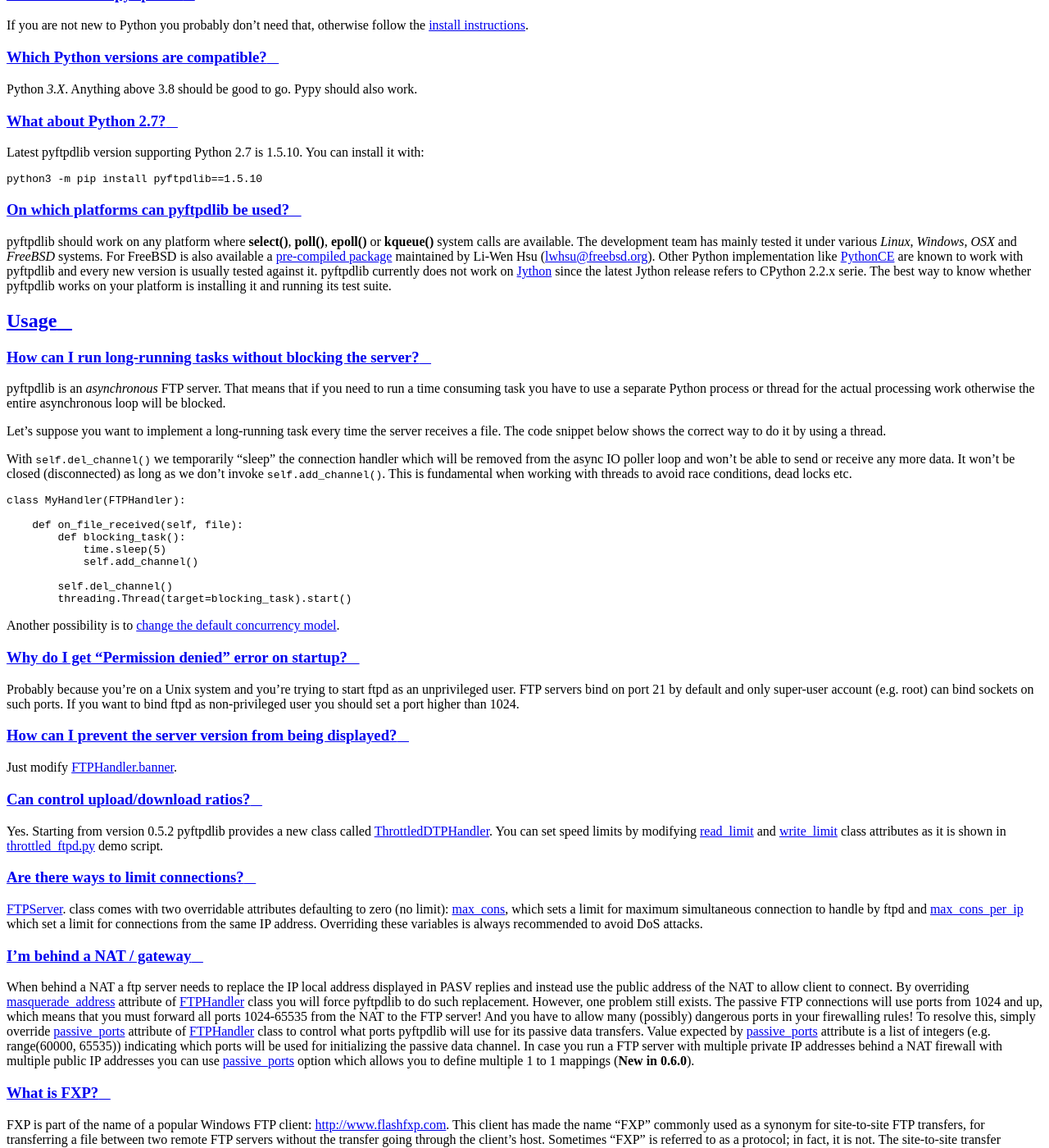
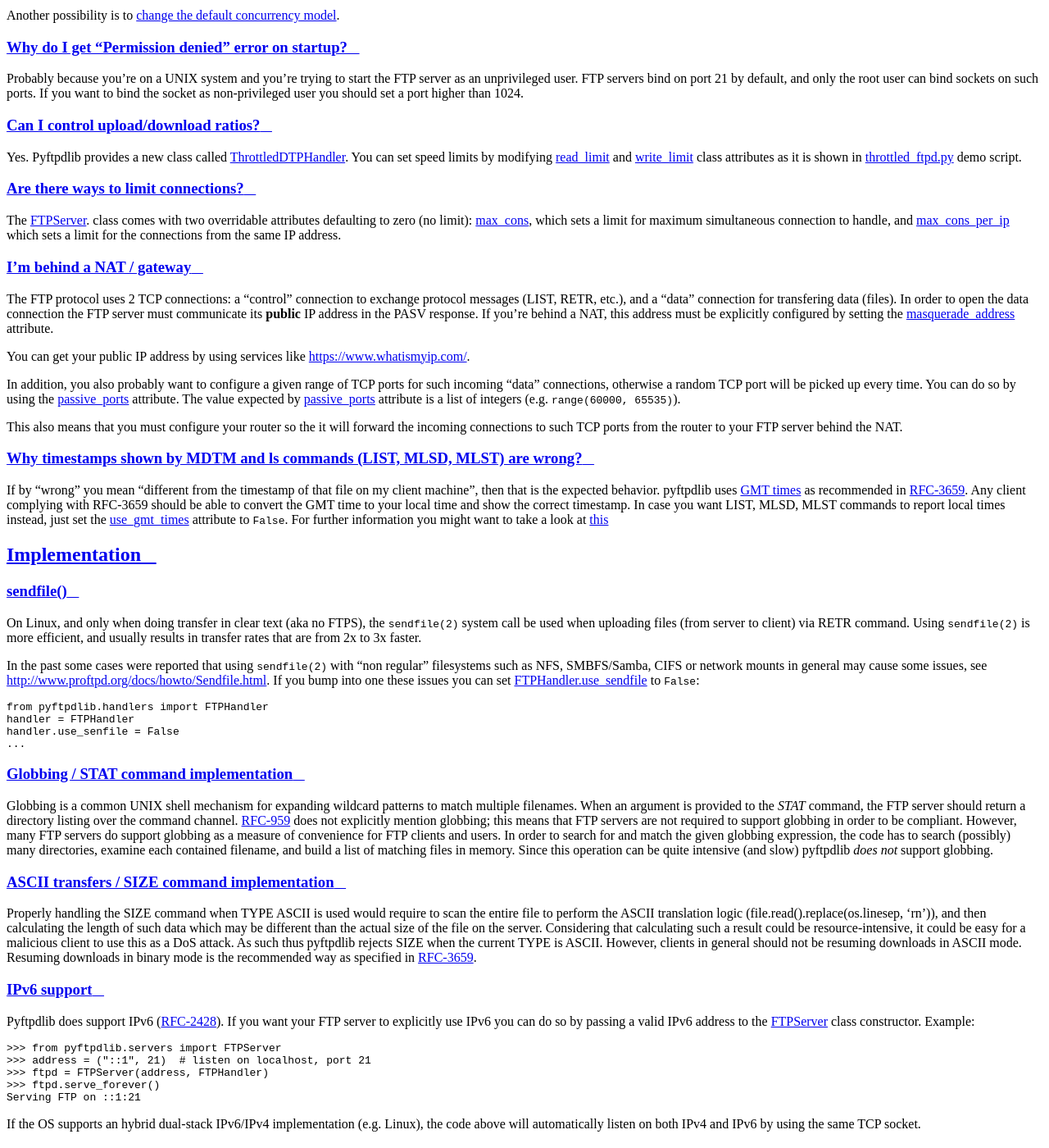
Before and after one commit to giampaolo/pyftpdlib, a Sphinx documentation site: the page built from docs/faqs.rst, in a window 1280 px wide and 1400 px high, scrolled down 2785 px. Shown: the whole window at 82% size. Built offline with Sphinx 7.4.7 and the Read the Docs theme 2.0.0, drawn with Linux system fonts in a browser that asks for light colours; formulas are drawn with MathJax 3; comment, search, counter and statistics services are not loaded; some of the changed text lies outside the part shown.

Commit message:
rewrite FAQs

```diff
--- a/docs/faqs.rst
+++ b/docs/faqs.rst
@@ -16,61 +16,22 @@
 I'm not a python programmer. Can I use it anyway?
 -------------------------------------------------
 
-Yes. pyftpdlib is a fully working FTP server implementation that can be run
-"as is". For example you could run an anonymous ftp server from cmd-line by
-running:
+Yes. Pyftpdlib is a fully working FTP server implementation that can be run
+"as is". For example, you could run an anonymous FTP server with write access
+from command line by running:
 
 .. code-block:: sh
 
-    $ sudo python3 -m pyftpdlib
-    [I 13-02-20 14:16:36] >>> starting FTP server on 0.0.0.0:8021 <<<
+    $ python3 -m pyftpdlib -w
+    RuntimeWarning: write permissions assigned to anonymous user.
+    [I 13-02-20 14:16:36] >>> starting FTP server on 0.0.0.0:2121 <<<
     [I 13-02-20 14:16:36] poller: <class 'pyftpdlib.ioloop.Epoll'>
     [I 13-02-20 14:16:36] masquerade (NAT) address: None
     [I 13-02-20 14:16:36] passive ports: None
     [I 13-02-20 14:16:36] use sendfile(2): True
 
 This is useful in case you want a quick and dirty way to share a directory
-without, say, installing and configuring samba. Starting from version 0.6.0
-options can be passed to the command line (see ``python3 -m pyftpdlib --help``
-to see all available options). Examples:
-
-Anonymous FTP server with write access:
-
-.. code-block:: sh
-
-    $ sudo python3 -m pyftpdlib -w
-    ~pyftpdlib-1.3.1-py2.7.egg/pyftpdlib/authorizers.py:265: RuntimeWarning: write permissions assigned to anonymous user.
-    [I 13-02-20 14:16:36] >>> starting FTP server on 0.0.0.0:8021 <<<
-    [I 13-02-20 14:16:36] poller: <class 'pyftpdlib.ioloop.Epoll'>
-    [I 13-02-20 14:16:36] masquerade (NAT) address: None
-    [I 13-02-20 14:16:36] passive ports: None
-    [I 13-02-20 14:16:36] use sendfile(2): True
-
-Listen on a different ip/port:
-
-.. code-block:: sh
-
-    $ python3 -m pyftpdlib -i 127.0.0.1 -p 8021
-    [I 13-02-20 14:16:36] >>> starting FTP server on 0.0.0.0:8021 <<<
-    [I 13-02-20 14:16:36] poller: <class 'pyftpdlib.ioloop.Epoll'>
-    [I 13-02-20 14:16:36] masquerade (NAT) address: None
-    [I 13-02-20 14:16:36] passive ports: None
-    [I 13-02-20 14:16:36] use sendfile(2): True
-
-
-Customizing ftpd for basic tasks like adding users or deciding where log file
-should be placed is mostly simply editing variables. This is basically like
-learning how to edit a common unix ftpd.conf file and doesn't really require
-Python knowledge. Customizing ftpd more deeply requires a python script which
-imports pyftpdlib to be written separately. An example about how this could be
-done are the scripts contained in the
-`demo directory <https://github.com/giampaolo/pyftpdlib/tree/master/demo>`__.
-
-Getting help
-------------
-
-There's a mailing list available at:
-http://groups.google.com/group/pyftpdlib/topics
+without, say, installing and configuring Samba.
 
 Installing and compatibility
 ============================
@@ -78,8 +39,11 @@
 How do I install pyftpdlib?
 ---------------------------
 
-If you are not new to Python you probably don't need that, otherwise follow the
-`install instructions <install.html>`__.
+.. code-block:: sh
+
+    $ python3 -m pip install pyftpdlib
+
+Also see  `install instructions <install.html>`__.
 
 Which Python versions are compatible?
 -------------------------------------
@@ -94,25 +58,14 @@
 
 .. code-block:: sh
 
-    python3 -m pip install pyftpdlib==1.5.10
+    python2 -m pip install pyftpdlib==1.5.10
 
 On which platforms can pyftpdlib be used?
 -----------------------------------------
 
 pyftpdlib should work on any platform where **select()**, **poll()**,
-**epoll()** or **kqueue()** system calls are available.
-The development team has mainly tested it under various *Linux*, *Windows*,
-*OSX* and *FreeBSD* systems.
-For FreeBSD is also available a
-`pre-compiled package <http://www.freshports.org/ftp/py-pyftpdlib/>`__
-maintained by Li-Wen Hsu (lwhsu@freebsd.org).
-Other Python implementation like
-`PythonCE <http://pythonce.sourceforge.net/>`__ are known to work with
-pyftpdlib and every new version is usually tested against it.
-pyftpdlib currently does not work on `Jython <http://www.jython.org/>`__
-since the latest Jython release refers to CPython 2.2.x serie. The best way
-to know whether pyftpdlib works on your platform is installing it and running
-its test suite.
+**epoll()** or **kqueue()** system calls are available, namely UNIX and
+Windows.
 
 Usage
 =====
@@ -121,13 +74,11 @@
 -------------------------------------------------------------
 
 pyftpdlib is an *asynchronous* FTP server. That means that if you need to run a
-time consuming task you have to use a separate Python process or thread for the
-actual processing work otherwise the entire asynchronous loop will be blocked.
+time consuming task you have to use a separate Python process or thread,
+otherwise the entire asynchronous loop will be blocked.
 
 Let's suppose you want to implement a long-running task every time the server
-receives a file. The code snippet below shows the correct way to do it by using
-a thread.
-
+receives a file. The code snippet below shows how.
 With ``self.del_channel()`` we temporarily "sleep" the connection handler which
 will be removed from the async IO poller loop and won't be able to send or
 receive any more data. It won't be closed (disconnected) as long as we don't
@@ -152,20 +103,15 @@
 Why do I get "Permission denied" error on startup?
 --------------------------------------------------
 
-Probably because you're on a Unix system and you're trying to start ftpd as an
-unprivileged user. FTP servers bind on port 21 by default and only super-user
-account  (e.g. root) can bind sockets on such ports. If you want to bind
-ftpd as non-privileged user you should set a port higher than 1024.
+Probably because you're on a UNIX system and you're trying to start the FTP
+server as an unprivileged user. FTP servers bind on port 21 by default, and
+only the root user can bind sockets on such ports. If you want to bind the
+socket as non-privileged user you should set a port higher than 1024.
 
-How can I prevent the server version from being displayed?
-----------------------------------------------------------
+Can I control upload/download ratios?
+-------------------------------------
 
-Just modify `FTPHandler.banner <api.html#pyftpdlib.handlers.FTPHandler.banner>`__.
-
-Can control upload/download ratios?
------------------------------------
-
-Yes. Starting from version 0.5.2 pyftpdlib provides a new class called
+Yes. Pyftpdlib provides a new class called
 `ThrottledDTPHandler <api.html#pyftpdlib.handlers.ThrottledDTPHandler>`__.
 You can set speed limits by modifying
 `read_limit <api.html#pyftpdlib.handlers.ThrottledDTPHandler.read_limit>`__
@@ -178,71 +124,50 @@
 Are there ways to limit connections?
 ------------------------------------
 
-`FTPServer <api.html#pyftpdlib.servers.FTPServer>`__. class comes with two
-overridable attributes defaulting to zero
-(no limit): `max_cons <api.html#pyftpdlib.servers.FTPServer.max_cons>`__,
-which sets a limit for maximum simultaneous
-connection to handle by ftpd and
+The `FTPServer <api.html#pyftpdlib.servers.FTPServer>`__. class comes with two
+overridable attributes defaulting to zero (no limit):
+`max_cons <api.html#pyftpdlib.servers.FTPServer.max_cons>`__,
+which sets a limit for maximum simultaneous connection to handle, and
 `max_cons_per_ip <api.html#pyftpdlib.servers.FTPServer.max_cons_per_ip>`__
-which set a limit for connections from the same IP address. Overriding these
-variables is always recommended to avoid DoS attacks.
+which sets a limit for the connections from the same IP address.
 
 I'm behind a NAT / gateway
 --------------------------
 
-When behind a NAT a ftp server needs to replace the IP local address displayed
-in PASV replies and instead use the public address of the NAT to allow client
-to connect.  By overriding
+The FTP protocol uses 2 TCP connections: a "control" connection to exchange
+protocol messages (LIST, RETR, etc.), and a "data" connection for transfering
+data (files).
+In order to open the data connection the FTP server must communicate its
+**public** IP address in the PASV response. If you're behind a NAT, this
+address must be explicitly configured by setting the
 `masquerade_address <api.html#pyftpdlib.handlers.FTPHandler.masquerade_address>`__
-attribute of `FTPHandler <api.html#pyftpdlib.handlers.FTPHandler.masquerade_address>`__
-class you will force pyftpdlib to do such replacement. However, one problem
-still exists.  The passive FTP connections will use ports from 1024 and up,
-which means that you must forward all ports 1024-65535 from the NAT to the FTP
-server!  And you have to allow many (possibly) dangerous ports in your
-firewalling rules!  To resolve this, simply override
-`passive_ports <api.html#pyftpdlib.handlers.FTPHandler.passive_ports>`__
-attribute of `FTPHandler <api.html#pyftpdlib.handlers.FTPHandler.masquerade_address>`__
-class to control what ports pyftpdlib will use for its passive data transfers.
-Value expected by `passive_ports <api.html#pyftpdlib.handlers.FTPHandler.passive_ports>`__
-attribute is a list of integers (e.g. range(60000, 65535)) indicating which
-ports will be used for initializing the passive data channel. In case you run a
-FTP server with multiple private IP addresses behind a NAT firewall with
-multiple public IP addresses you can use
-`passive_ports <api.html#pyftpdlib.handlers.FTPHandler.passive_ports>`__ option
-which allows you to define multiple 1 to 1 mappings (**New in 0.6.0**).
+attribute.
 
-What is FXP?
-------------
+You can get your public IP address by using services like
+https://www.whatismyip.com/.
 
-FXP is part of the name of a popular Windows FTP client:
-`http://www.flashfxp.com <http://www.flashfxp.com>`__. This client has made the
-name "FXP" commonly used as a synonym for site-to-site FTP transfers, for
-transferring a file between two remote FTP servers without the transfer going
-through the client's host.  Sometimes "FXP" is referred to as a protocol; in
-fact, it is not. The site-to-site transfer capability was deliberately designed
-into `RFC-959 <http://www.faqs.org/rfcs/rfc959.html>`__. More info can be found
-here: `http://www.proftpd.org/docs/howto/FXP.html
-<http://www.proftpd.org/docs/howto/FXP.html>`__.
+In addition, you also probably want to configure a given range of TCP ports
+for such incoming "data" connections, otherwise a random TCP port will be
+picked up every time.
+You can do so by using the `passive_ports <api.html#pyftpdlib.handlers.FTPHandler.passive_ports>`__
+attribute.
+The value expected by `passive_ports <api.html#pyftpdlib.handlers.FTPHandler.passive_ports>`__
+attribute is a list of integers (e.g. ``range(60000, 65535)``).
 
-Does pyftpdlib support FXP?
----------------------------
-
-Yes. It is disabled by default for security reasons (see
-`RFC-2257 <http://tools.ietf.org/html/rfc2577>`__ and
-`FTP bounce attack description <http://www.cert.org/advisories/CA-1997-27.html>`__)
-but in case you want to enable it just set to True the
-`permit_foreign_addresses <api.html#pyftpdlib.handlers.FTPHandler.permit_foreign_addresses>`__
-attribute of `FTPHandler <api.html#pyftpdlib.handlers.FTPHandler.masquerade_address>`__ class.
+This also means that you must configure your router so the it will forward
+the incoming connections to such TCP ports from the router to your FTP server
+behind the NAT.
 
 Why timestamps shown by MDTM and ls commands (LIST, MLSD, MLST) are wrong?
 --------------------------------------------------------------------------
 
 If by "wrong" you mean "different from the timestamp of that file on my client
 machine", then that is the expected behavior.
-Starting from version 0.6.0 pyftpdlib uses
-`GMT times <http://en.wikipedia.org/wiki/Greenwich*Mean*Time>`__ as recommended
-in `RFC-3659 <http://tools.ietf.org/html/rfc3659>`__.
-In case you want such commands to report local times instead just set the
+pyftpdlib uses `GMT times <http://en.wikipedia.org/wiki/Greenwich*Mean*Time>`__
+as recommended in `RFC-3659 <http://tools.ietf.org/html/rfc3659>`__.
+Any client complying with RFC-3659 should be able to convert the GMT time to
+your local time and show the correct timestamp.
+In case you want LIST, MLSD, MLST commands to report local times instead, just set the
 `use_gmt_times <api.html#pyftpdlib.handlers.FTPHandler.use_gmt_times>`__ attribute to ``False``.
 For further information you might want to take a look at
 `this <http://www.proftpd.org/docs/howto/Timestamps.html>`__
@@ -253,16 +178,16 @@
 sendfile()
 ----------
 
-Starting from version 0.7.0, sendfile(2) system call be used when uploading
-files (from server to client) via RETR command.
-Using sendfile(2) usually results in transfer rates from 2x to 3x faster
-and less CPU usage.
-Note: use of sendfile() might introduce some unexpected issues with "non
-regular filesystems" such as NFS, SMBFS/Samba, CIFS and network mounts in
-general, see: http://www.proftpd.org/docs/howto/Sendfile.html. If you bump into
-one this problems the fix consists in disabling sendfile() usage via
-`FTPHandler.use_sendfile <api.html#pyftpdlib.handlers.FTPHandler.use_sendfile>`__
-option:
+On Linux, and only when doing transfer in clear text (aka no FTPS), the
+``sendfile(2)`` system call be used when uploading files (from server to
+client) via RETR command. Using ``sendfile(2)`` is more efficient, and usually
+results in transfer rates that are from 2x to 3x faster.
+
+In the past some cases were reported that using ``sendfile(2)`` with "non
+regular" filesystems such as NFS, SMBFS/Samba, CIFS or network mounts in
+general may cause some issues, see http://www.proftpd.org/docs/howto/Sendfile.html.
+If you bump into one these issues you can set
+`FTPHandler.use_sendfile <api.html#pyftpdlib.handlers.FTPHandler.use_sendfile>`__ to ``False``:
 
 .. code-block:: python
 
@@ -274,38 +199,38 @@
 Globbing / STAT command implementation
 --------------------------------------
 
-Globbing is a common Unix shell mechanism for expanding wildcard patterns to
+Globbing is a common UNIX shell mechanism for expanding wildcard patterns to
 match multiple filenames. When an argument is provided to the *STAT* command,
-ftpd should return directory listing over the command channel.
+the FTP server should return a directory listing over the command channel.
 `RFC-959 <http://tools.ietf.org/html/rfc959>`__ does not explicitly mention
 globbing; this means that FTP servers are not required to support globbing in
 order to be compliant.  However, many FTP servers do support globbing as a
 measure of convenience for FTP clients and users. In order to search for and
 match the given globbing expression, the code has to search (possibly) many
 directories, examine each contained filename, and build a list of matching
-files in memory. Since this operation can be quite intensive, both CPU- and
-memory-wise, pyftpdlib *does not* support globbing.
+files in memory. Since this operation can be quite intensive (and slow)
+pyftpdlib *does not* support globbing.
 
 ASCII transfers / SIZE command implementation
 ---------------------------------------------
 
 Properly handling the SIZE command when TYPE ASCII is used would require to
 scan the entire file to perform the ASCII translation logic
-(file.read().replace(os.linesep, '\r\n')) and then calculating the len of such
+(file.read().replace(os.linesep, '\r\n')), and then calculating the length of such
 data which may be different than the actual size of the file on the server.
-Considering that calculating such result could be very resource-intensive it
-could be easy for a malicious client to try a DoS attack, thus pyftpdlib
-rejects SIZE when the current TYPE is ASCII. However, clients in general should
-not be resuming downloads in ASCII mode.  Resuming downloads in binary mode is
-the recommended way as specified in
+Considering that calculating such a result could be resource-intensive, it
+could be easy for a malicious client to use this as a DoS attack. As such thus
+pyftpdlib rejects SIZE when the current TYPE is ASCII. However, clients in
+general should not be resuming downloads in ASCII mode.  Resuming downloads in
+binary mode is the recommended way as specified in
 `RFC-3659 <http://tools.ietf.org/html/rfc3659>`__.
 
 IPv6 support
 ------------
 
-Starting from version 0.4.0 pyftpdlib *supports* IPv6
-(`RFC-2428 <http://tools.ietf.org/html/rfc2428>`__). If you use IPv6 and want
-your FTP daemon to do so just pass a valid IPv6 address to the
+Pyftpdlib does support IPv6
+(`RFC-2428 <http://tools.ietf.org/html/rfc2428>`__). If you want your FTP server
+to explicitly use IPv6 you can do so by passing a valid IPv6 address to the
 `FTPServer <api.html#pyftpdlib.servers.FTPServer>`__ class constructor.
 Example:
 
@@ -317,39 +242,32 @@
     >>> ftpd.serve_forever()
     Serving FTP on ::1:21
 
-If your OS (for example: all recent UNIX systems) have an hybrid dual-stack
-IPv6/IPv4 implementation the code above will listen on both IPv4 and IPv6 by
-using a single IPv6 socket (**New in 0.6.0**).
-
-How do I install IPv6 support on my system?
--------------------------------------------
-
-If you want to install IPv6 support on Linux run "modprobe ipv6", then
-"ifconfig". This should display the loopback adapter, with the address "::1".
-You should then be able to listen the server on that address, and connect to
-it.
-On Windows (XP SP2 and higher) run "netsh int ipv6 install". Again, you should
-be able to use IPv6 loopback afterwards.
+If the OS supports an hybrid dual-stack IPv6/IPv4 implementation (e.g. Linux),
+the code above will automatically listen on both IPv4 and IPv6 by using the
+same TCP socket.
 
 Can pyftpdlib be integrated with "real" users existing on the system?
 ---------------------------------------------------------------------
 
-Yes. Starting from version 0.6.0 pyftpdlib provides the new `UnixAuthorizer <api.html#pyftpdlib.authorizers.UnixAuthorizer>`__
-and `WindowsAuthorizer <api.html#pyftpdlib.authorizers.WindowsAuthorizer>`__ classes. By using them pyftpdlib can look into the
-system account database to authenticate users. They also assume the id of real
-users every time the FTP server is going to access the filesystem (e.g. for
+Yes. See `UnixAuthorizer <api.html#pyftpdlib.authorizers.UnixAuthorizer>`__
+and `WindowsAuthorizer <api.html#pyftpdlib.authorizers.WindowsAuthorizer>`__ classes.
+By using them you can authenticate to the FTP server by using the credentials
+of the users defined on the operating system
+
+Furthermore: every time the FTP server accesses the filesystem (e.g. for
 creating or renaming a file) the authorizer will temporarily impersonate the
 currently logged on user, execute the filesystem call and then switch back to
-the user who originally started the server. Example UNIX and Windows FTP
-servers contained in the
-`demo directory <https://github.com/giampaolo/pyftpdlib/tree/master/demo>`__
-shows how to use `UnixAuthorizer <api.html#pyftpdlib.authorizers.UnixAuthorizer>`__ and `WindowsAuthorizer <api.html#pyftpdlib.authorizers.WindowsAuthorizer>`__ classes.
+the user who originally started the server. It will do so by setting the
+effective user or group ID of the current process. That means that you
+probably want to run the FTP as root. See:
+
+* https://github.com/giampaolo/pyftpdlib/blob/master/demo/unix_ftpd.py
+* https://github.com/giampaolo/pyftpdlib/blob/master/demo/winnt_ftpd.py
 
 Does pyftpdlib support FTP over TLS/SSL (FTPS)?
 -----------------------------------------------
 
-Yes, starting from version 0.6.0, see:
-`Does pyftpdlib support FTP over TLS/SSL (FTPS)?`_
+Yes. Checkout `TLS_FTPHandler <api.html#pyftpdlib.handlers.TLS_FTPHandler>`__.
 
 What about SITE commands?
 -------------------------
--- a/docs/tutorial.rst
+++ b/docs/tutorial.rst
@@ -559,6 +559,6 @@
 
 .. code-block:: sh
 
-    $ python3 -m pyftpdlib -i localhost -p 8021 -d /home/bob
+    $ python3 -m pyftpdlib -i localhost -p 2121 -d /home/bob
 
 See ``python3 -m pyftpdlib -h`` for a complete list of options.
```
Also changed, not shown: 1 other file.
